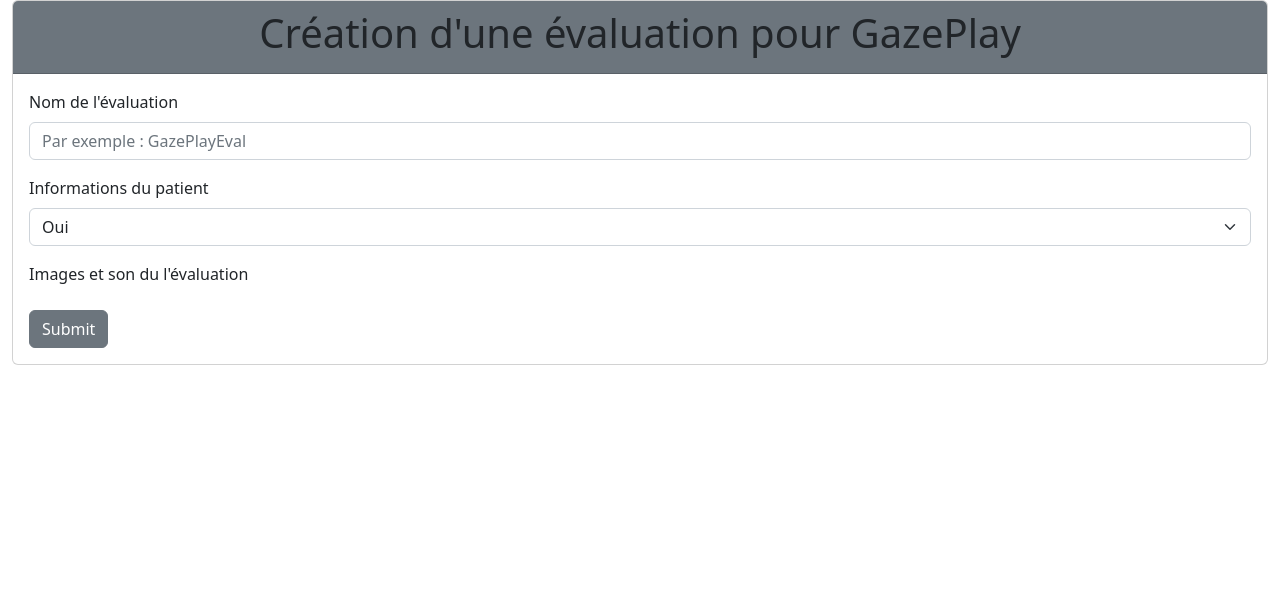
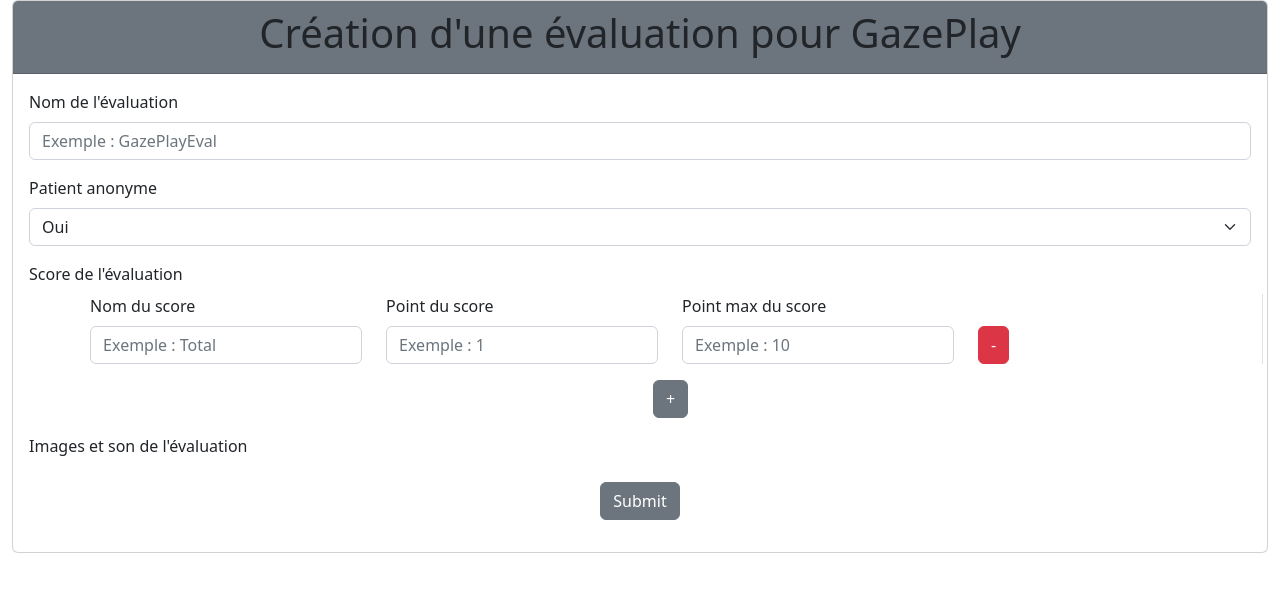
Before and after one commit to GazePlay/GazePlayEvalForm, an Angular app: page /form in a window 1280 px wide. Shown: the top 592 px of the page. Built offline with nearby package versions, Linux system fonts and the light colour scheme.

Commit message:
Add score

```diff
--- a/src/app/components/evalForm/eval-form.component.css
+++ b/src/app/components/evalForm/eval-form.component.css
@@ -1,3 +1,10 @@
 #profil {
   margin-left: 5%;
 }
+
+#scores {
+  margin-left: 5%;
+}
+
+.removeButton {
+}
--- a/src/app/components/evalForm/eval-form.component.html
+++ b/src/app/components/evalForm/eval-form.component.html
@@ -6,10 +6,10 @@
     <div class="card-body">
       <div class="mb-3">
         <label for="EvalName" class="form-label">Nom de l'évaluation</label>
-        <input type="text" class="form-control" id="EvalName" placeholder="Par exemple : GazePlayEval" (change)="getNameEval($event)">
+        <input type="text" class="form-control" id="EvalName" placeholder="Exemple : GazePlayEval" (change)="getNameEval($event)">
       </div>
       <div class="mb-3">
-        <label class="form-label">Informations du patient</label>
+        <label class="form-label">Patient anonyme</label>
         <select class="form-select" aria-label="Default select example" (change)="getIsAnonymous($event)">
           <option value="True">Oui</option>
           <option value="False">Non</option>
@@ -17,28 +17,57 @@
         <div *ngIf="!isAnonymous" class="mb-3" id="profil">
           <br>
           <label for="PatientLastName" class="form-label">Nom</label>
-          <input type="text" class="form-control" id="PatientLastName" placeholder="Par exemple : Jean" (change)="getLastName($event)">
+          <input type="text" class="form-control" id="PatientLastName" placeholder="Exemple : Jean" (change)="getLastName($event)">
           <br>
           <label for="PatientFirstName" class="form-label">Prénom</label>
-          <input type="text" class="form-control" id="PatientFirstName" placeholder="Par exemple : Pierre" (change)="getFirstName($event)">
+          <input type="text" class="form-control" id="PatientFirstName" placeholder="Exemple : Pierre" (change)="getFirstName($event)">
           <br>
           <label for="PatientGender" class="form-label">Genre</label>
-          <input type="text" class="form-control" id="PatientGender" placeholder="Par exemple : Homme" (change)="getGender($event)">
+          <input type="text" class="form-control" id="PatientGender" placeholder="Exemple : Homme" (change)="getGender($event)">
           <br>
           <label for="PatientAge" class="form-label">Age</label>
-          <input type="number" class="form-control" id="PatientAge" placeholder="Par exemple : 15" (change)="getAge($event)">
+          <input type="number" class="form-control" id="PatientAge" placeholder="Exemple : 15" (change)="getAge($event)">
           <br>
           <label for="PatientBirthDate" class="form-label">Date de naissance</label>
-          <input type="text" class="form-control" id="PatientBirthDate" placeholder="Par exemple : 07/07/1977" (change)="getBirthDate($event)">
+          <input type="text" class="form-control" id="PatientBirthDate" placeholder="Exemple : 07/07/1977" (change)="getBirthDate($event)">
           <br>
           <label for="PatientBirthPlace" class="form-label">Lieu de naissance</label>
-          <input type="text" class="form-control" id="PatientBirthPlace" placeholder="Par exemple : Paris" (change)="getBirthPlace($event)">
+          <input type="text" class="form-control" id="PatientBirthPlace" placeholder="Exemple : Paris" (change)="getBirthPlace($event)">
+        </div>
+      </div>
+      <label for="EvalName" class="form-label">Score de l'évaluation</label>
+      <div class="mb-3" id="scores">
+        <div *ngFor="let value of scores; let index = index">
+          <div class="mb-3">
+            <div class="row">
+              <div class="col">
+                <label for="ScoreName" class="form-label">Nom du score</label>
+                <input type="text" class="form-control" id="ScoreName" placeholder="Exemple : Total" (change)="getNameScore($event, index)">
+              </div>
+              <div class="col">
+                <label for="ScorePoint" class="form-label">Point du score</label>
+                <input type="text" class="form-control" id="ScorePoint" placeholder="Exemple : 1" (change)="getValueScore($event, index)">
+              </div>
+              <div class="col">
+                <label for="ScoreMaxPoint" class="form-label">Point max du score</label>
+                <input type="text" class="form-control" id="ScoreMaxPoint" placeholder="Exemple : 10" (change)="getMaxValeScore($event, index)">
+              </div>
+              <div class="col text-left border-end d-flex align-items-end">
+                <button type="button" class="btn btn-danger removeButton" (click)="removeOneMoreScore(index)">-</button>
+              </div>
+            </div>
+          </div>
+        </div>
+        <div class="mb-3 text-center">
+          <button type="button" class="btn btn-secondary" (click)="addOneMoreScore()">+</button>
         </div>
       </div>
       <div class="mb-3">
-        <label for="EvalName" class="form-label">Images et son du l'évaluation</label>
+        <label for="EvalName" class="form-label">Images et son de l'évaluation</label>
       </div>
-      <button type="button" class="btn btn-secondary" (click)="submit()">Submit</button>
+      <div class="mb-3 text-center">
+        <button type="button" class="btn btn-secondary" (click)="submit()">Submit</button>
+      </div>
     </div>
   </div>
 </div>
--- a/src/app/components/evalForm/eval-form.component.ts
+++ b/src/app/components/evalForm/eval-form.component.ts
@@ -7,14 +7,17 @@
 })
 export class EvalFormComponent {
 
-  nameEval = "GazePlayEval";
-  isAnonymous = true;
-  lastName = "";
-  firstName = "";
-  gender = "";
-  age = "";
-  birthDate = "";
-  birthPlace = "";
+  index:number = 0;
+
+  nameEval:String = "GazePlayEval";
+  isAnonymous:boolean = true;
+  lastName:String = "";
+  firstName:String = "";
+  gender:String = "";
+  age:String = "";
+  birthDate:String = "";
+  birthPlace:String = "";
+  scores:String[][] = [["Total","tot1","1","10"]];
 
   getNameEval(value: any){
     this.nameEval = value.target.value;
@@ -48,6 +51,34 @@
     this.birthPlace = value.target.value;
   }
 
+  getNameScore(value: any, index: number){
+    this.scores[index][0] = value.target.value;
+    this.scores[index][1] = value.target.value.slice(0,3) + this.index;
+    this.index++;
+  }
+
+  getValueScore(value: any, index: number){
+    this.scores[index][2] = value.target.value;
+  }
+
+  getMaxValeScore(value: any, index: number){
+    this.scores[index][3] = value.target.value;
+  }
+
+  addOneMoreScore(){
+    this.scores.push(["", "", "", ""]);
+  }
+
+  removeOneMoreScore(index: number){
+    let tmp:String[][] = [];
+    for (let i=0; i<this.scores.length; i++){
+      if (i != index){
+        tmp.push(this.scores[i]);
+      }
+    }
+    this.scores = tmp;
+  }
+
   submit(){
     console.log("Nom évaluation : " + this.nameEval);
     console.log("Anonyme ? : " + this.isAnonymous);
@@ -59,5 +90,6 @@
       console.log("Date de naissance : " + this.birthDate);
       console.log("Lieu de naissance : " + this.birthPlace);
     }
+    console.log(this.scores);
   }
 }
```
